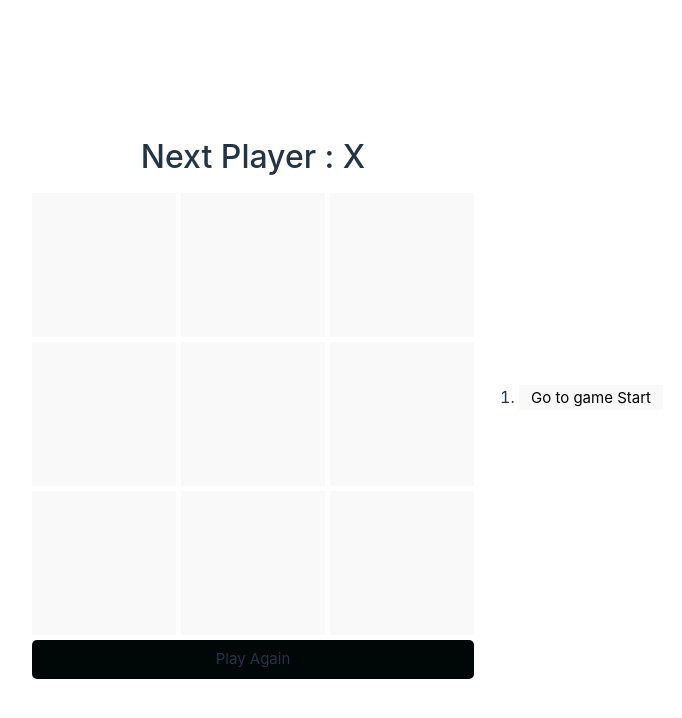
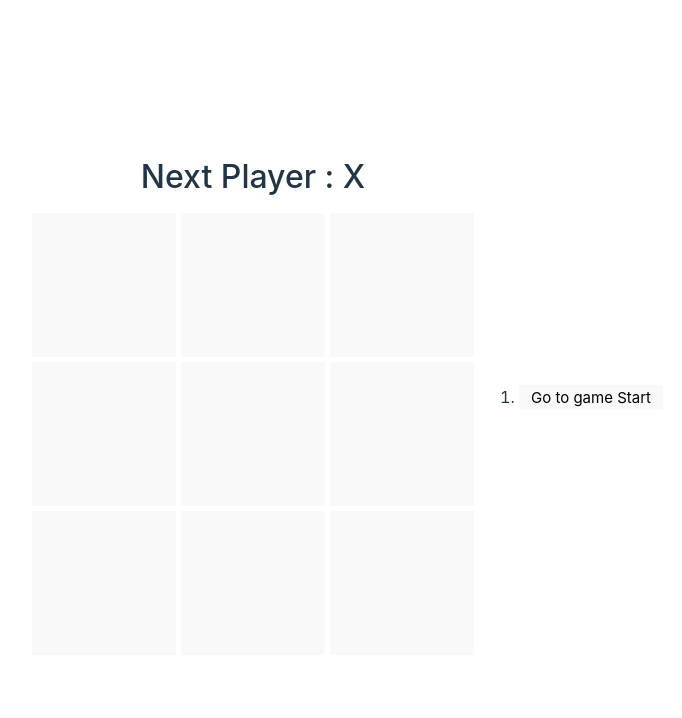
Before and after one commit to suhas991/Tic_Tac_Toe, a React (Vite) app: page / in a window 1280 px wide. Shown: the top 718 px of the page, without its empty margins (290-972 px from the left). Built offline with nearby package versions, Linux system fonts and the light colour scheme.

Commit message:
done final

```diff
--- a/src/components/Game.jsx
+++ b/src/components/Game.jsx
@@ -33,15 +33,10 @@ export default function Game(){
     );
     });
 
-    const reset = ()=>{
-
-    }
-
     return <>
     <div className="game">
         <div className="game-board">
            <Board mark={mark} squares={currentSquares} onPlay={handlePlay}/>
-           <div className='PlayAgain' onClick={reset}>Play Again</div>
         </div>
         <div className='history'>
             <ol>
```
